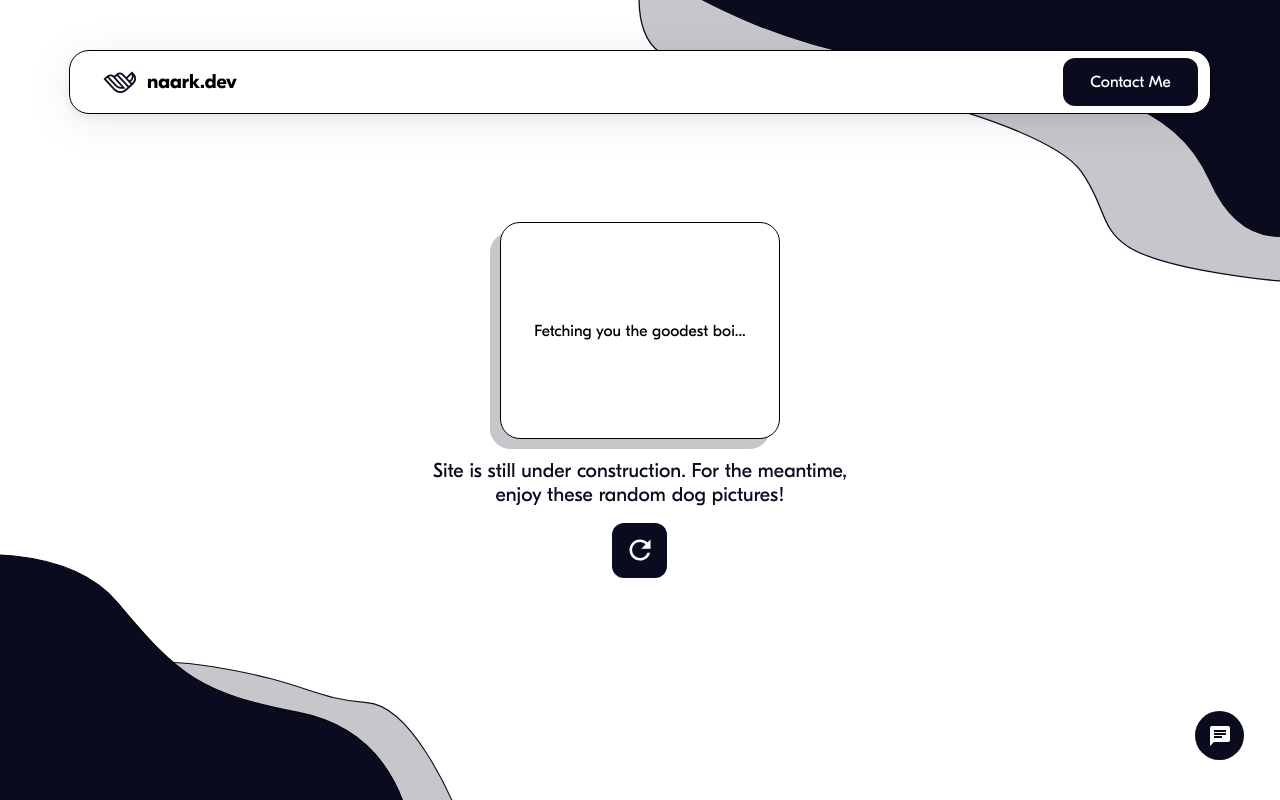
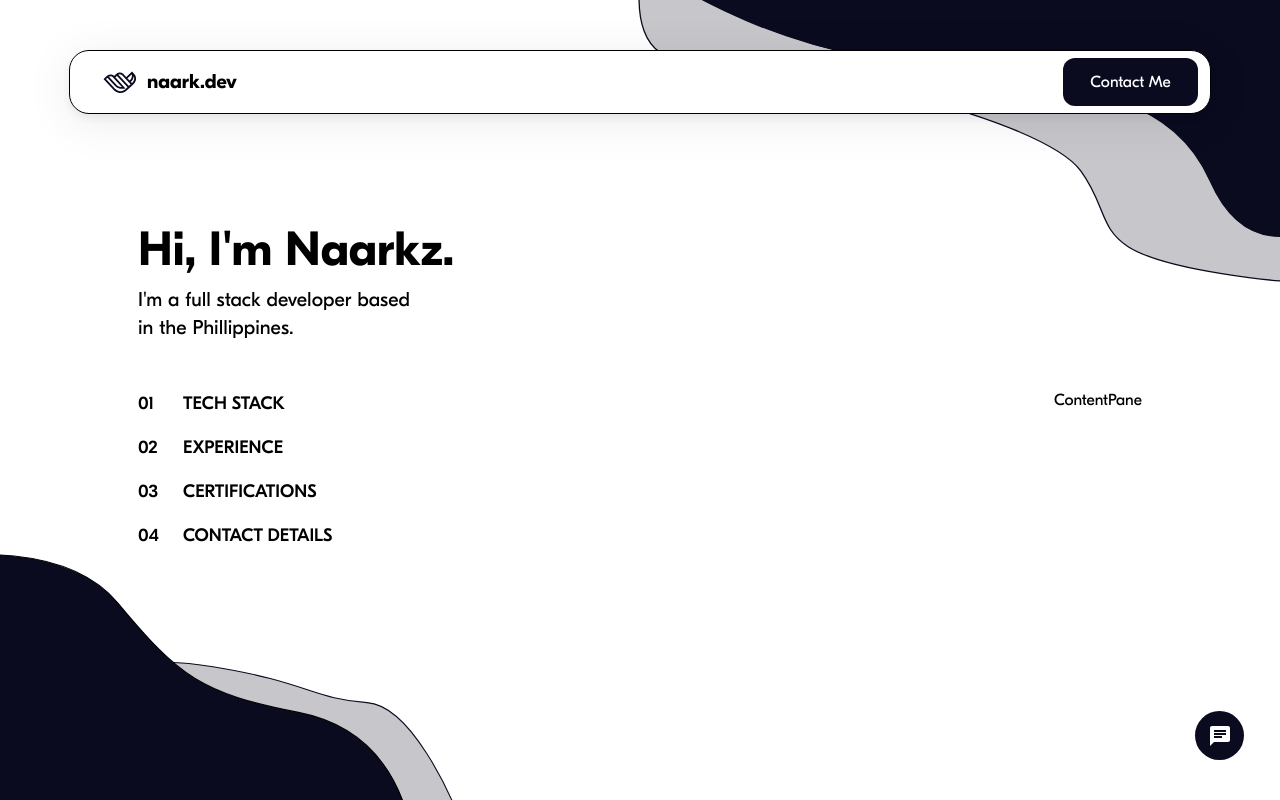
Before and after one commit to Eerkz/naarkzport, a Next.js app: page / in a window 1280 px wide. Built offline with nearby package versions, Linux system fonts and the light colour scheme; no server answers.

Commit message:
feat: Add left pane texts

```diff
--- /dev/null
+++ b/components/layouts/ContentPane.tsx
@@ -0,0 +1,7 @@
+import React from 'react'
+
+export default function ContentPane() {
+  return (
+    <div>ContentPane</div>
+  )
+}
--- /dev/null
+++ b/components/layouts/Intro.tsx
@@ -0,0 +1,17 @@
+import React from "react";
+import SideNav from "../navigation/SideNav";
+
+export default function Intro() {
+  return (
+    <section className="flex flex-col md:mt-0 sm:mt-[200px] mt-[40%]">
+      <div className="mb-[51px]">
+        <h1 className="font-bold text-[48px]">Hi, I&apos;m Naarkz.</h1>
+        <p className="font-[400] text-[20px] leading-[28px]">
+          I&apos;m a full stack developer based <br />
+          in the Phillippines.
+        </p>
+      </div>
+      <SideNav />
+    </section>
+  );
+}
--- a/components/layouts/Main.tsx
+++ b/components/layouts/Main.tsx
@@ -14,7 +14,7 @@ export default function Main({ children }: { children: React.ReactNode }) {
         height={369}
         className="absolute top-[-86px] right-0 z-[1]"
       />
-      <main className="relative z-[1000] flex justify-center items-center h-full w-full">
+      <main className="relative z-[1000] md:px-[138px] px-[38px] flex md:justify-between items-center h-full w-full md:flex-row flex-col">
         {children}
       </main>
       <Image
--- /dev/null
+++ b/components/navigation/SideNav.tsx
@@ -0,0 +1,20 @@
+import React from "react";
+
+export default function SideNav() {
+  return (
+    <ul className="font-[500] text-[18px] leading-[21px] flex flex-col gap-y-[23px] uppercase pb-[40px]">
+      <li className="flex gap-x-[25px]">
+        <span className=" w-[20px] h-auto">01</span>Tech Stack
+      </li>
+      <li className="flex gap-x-[25px]">
+        <span className=" w-[20px] h-auto">02</span>Experience
+      </li>
+      <li className="flex gap-x-[25px]">
+        <span className=" w-[20px] h-auto">03</span>Certifications
+      </li>
+      <li className="flex gap-x-[25px]">
+        <span className=" w-[20px] h-auto">04</span>Contact Details
+      </li>
+    </ul>
+  );
+}
--- a/pages/index.tsx
+++ b/pages/index.tsx
@@ -1,12 +1,15 @@
-
 import Main from "../components/layouts/Main";
+import Intro from "../components/layouts/Intro";
+import ContentPane from "../components/layouts/ContentPane";
 import Construction from "../components/layouts/Construction";
 
 export default function Home() {
   return (
     <>
       <Main>
-        <Construction />
+        {/* <Construction /> */}
+        <Intro />
+        <ContentPane />
       </Main>
     </>
   );
```
